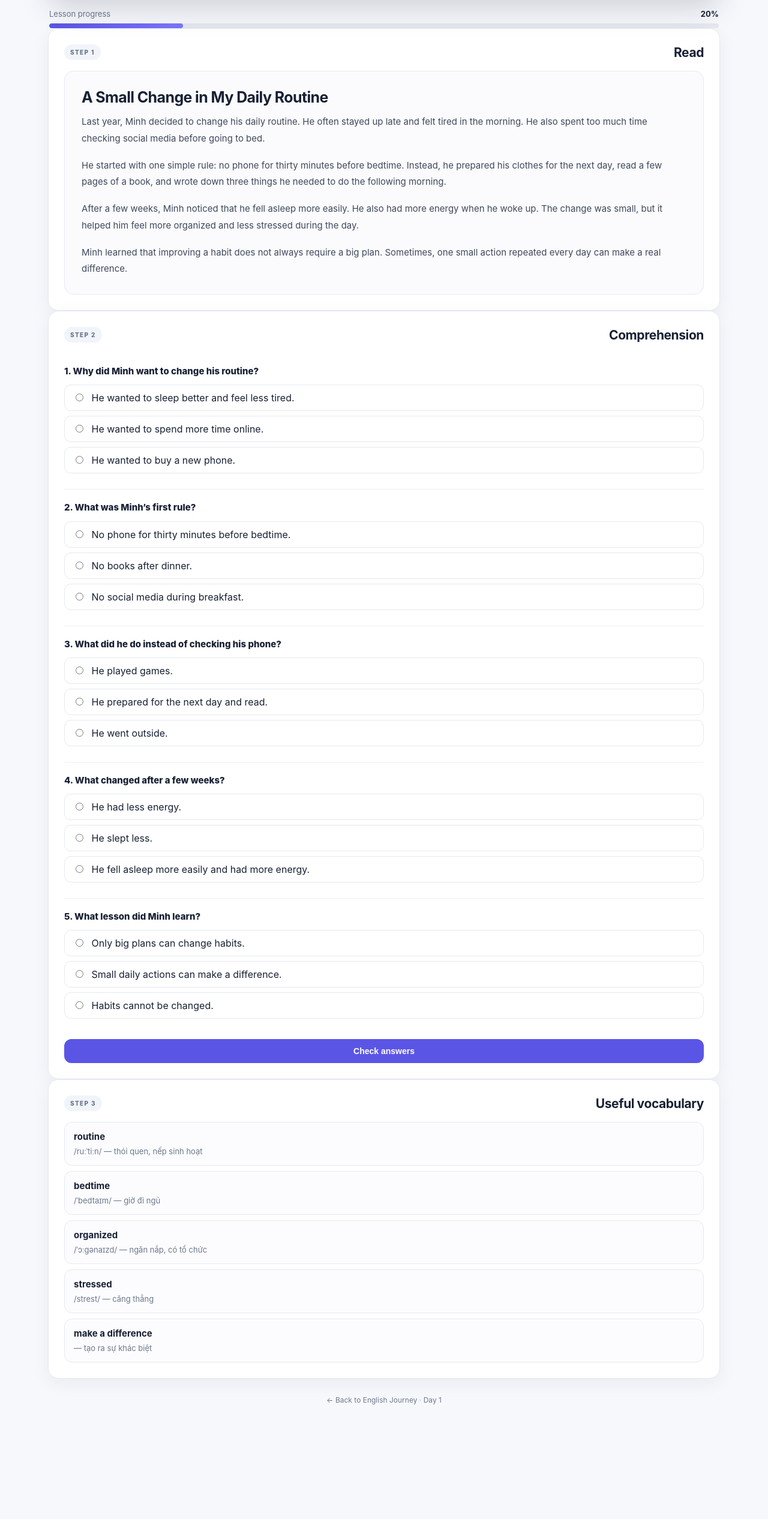
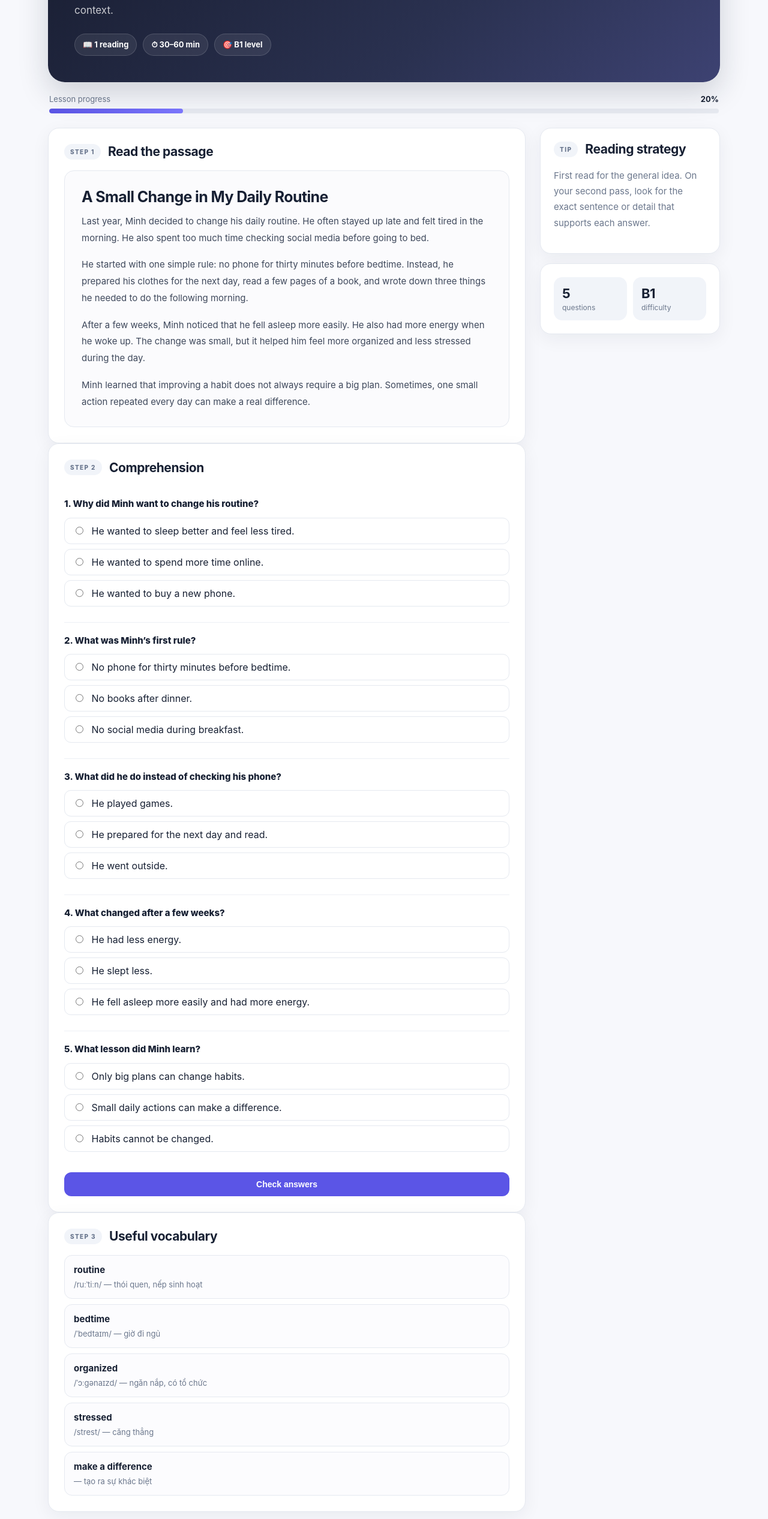
Before and after one commit to DangMinhSang/english_learning, a plain HTML site: page day_2/index.html in a window 1280 px wide. Shown: the part 258-2790 px from the top of the page at 60% size. Before the commit the page ends 2655 px from the top, so only its background shows below. Drawn offline with Linux system fonts and the light colour scheme.

Commit message:
Polish Day 2 lesson layout

```diff
--- a/day_2/index.html
+++ b/day_2/index.html
@@ -3,56 +3,25 @@
 <head>
 <meta charset="utf-8">
 <meta name="viewport" content="width=device-width, initial-scale=1">
-  <title>English Journey — Day 2</title>
+<title>English Journey — Day 2: Reading</title>
 <link rel="stylesheet" href="../style.css">
 </head>
 <body>
 <main class="app">
-  <header class="hero">
+<nav class="topbar"><a class="brand" href="../"><span class="brand-mark">E</span><span>English Journey</span></a><a class="nav-link" href="../">All lessons</a></nav>
+<header class="hero"><div class="hero-inner"><div class="eyebrow">DAY 2 · READING</div><h1>Read with more confidence.</h1><p>Read a practical B1 story, answer five questions, and notice useful vocabulary in context.</p><div class="hero-meta"><span class="pill">📖 1 reading</span><span class="pill">⏱ 30–60 min</span><span class="pill">🎯 B1 level</span></div></div></header>
+<section class="progress-wrap"><div class="progress-label"><span>Lesson progress</span><strong id="progressText">0%</strong></div><div class="progress"><div id="progressBar"></div></div></section>
+<div class="layout">
 <div>
-      <div class="eyebrow">🇬🇧 ENGLISH JOURNEY</div>
-      <h1>Day 2 — Reading</h1>
-      <p>Read a B1 text, answer five questions, and check your understanding.</p>
+<section class="card reading-card"><div class="section-head"><div class="section-title"><span class="step">STEP 1</span><h2>Read the passage</h2></div></div><article class="reading-text"><h3>A Small Change in My Daily Routine</h3><p>Last year, Minh decided to change his daily routine. He often stayed up late and felt tired in the morning. He also spent too much time checking social media before going to bed.</p><p>He started with one simple rule: no phone for thirty minutes before bedtime. Instead, he prepared his clothes for the next day, read a few pages of a book, and wrote down three things he needed to do the following morning.</p><p>After a few weeks, Minh noticed that he fell asleep more easily. He also had more energy when he woke up. The change was small, but it helped him feel more organized and less stressed during the day.</p><p>Minh learned that improving a habit does not always require a big plan. Sometimes, one small action repeated every day can make a real difference.</p></article></section>
+<section class="card quiz-card"><div class="section-head"><div class="section-title"><span class="step">STEP 2</span><h2>Comprehension</h2></div></div><div id="quiz"></div><button id="submitBtn" class="full">Check answers</button><div id="result" class="result" hidden></div></section>
+<section class="card"><div class="section-head"><div class="section-title"><span class="step">STEP 3</span><h2>Useful vocabulary</h2></div></div><div class="vocab-list"><div><strong>routine</strong><span>/ruːˈtiːn/ — thói quen, nếp sinh hoạt</span></div><div><strong>bedtime</strong><span>/ˈbedtaɪm/ — giờ đi ngủ</span></div><div><strong>organized</strong><span>/ˈɔːɡənaɪzd/ — ngăn nắp, có tổ chức</span></div><div><strong>stressed</strong><span>/strest/ — căng thẳng</span></div><div><strong>make a difference</strong><span>— tạo ra sự khác biệt</span></div></div></section>
+<div class="back-row"><a href="../">← Back to learning path</a><a href="../day_3/">Next: Day 3 Listening →</a></div>
 </div>
-    <div class="badge">30–60 min</div>
-  </header>
-
-  <section class="progress-wrap">
-    <div class="progress-label"><span>Lesson progress</span><strong id="progressText">0%</strong></div>
-    <div class="progress"><div id="progressBar"></div></div>
-  </section>
-
-  <section class="card reading-card">
-    <div class="section-head"><span class="step">STEP 1</span><h2>Read</h2></div>
-    <article class="reading-text">
-      <h3>A Small Change in My Daily Routine</h3>
-      <p>Last year, Minh decided to change his daily routine. He often stayed up late and felt tired in the morning. He also spent too much time checking social media before going to bed.</p>
-      <p>He started with one simple rule: no phone for thirty minutes before bedtime. Instead, he prepared his clothes for the next day, read a few pages of a book, and wrote down three things he needed to do the following morning.</p>
-      <p>After a few weeks, Minh noticed that he fell asleep more easily. He also had more energy when he woke up. The change was small, but it helped him feel more organized and less stressed during the day.</p>
-      <p>Minh learned that improving a habit does not always require a big plan. Sometimes, one small action repeated every day can make a real difference.</p>
-    </article>
-  </section>
-
-  <section class="card quiz-card">
-    <div class="section-head"><span class="step">STEP 2</span><h2>Comprehension</h2></div>
-    <div id="quiz"></div>
-    <button id="submitBtn" class="full">Check answers</button>
-    <div id="result" class="result" hidden></div>
-  </section>
-
-  <section class="card">
-    <div class="section-head"><span class="step">STEP 3</span><h2>Useful vocabulary</h2></div>
-    <div class="vocab-list">
-      <div><strong>routine</strong><span>/ruːˈtiːn/ — thói quen, nếp sinh hoạt</span></div>
-      <div><strong>bedtime</strong><span>/ˈbedtaɪm/ — giờ đi ngủ</span></div>
-      <div><strong>organized</strong><span>/ˈɔːɡənaɪzd/ — ngăn nắp, có tổ chức</span></div>
-      <div><strong>stressed</strong><span>/strest/ — căng thẳng</span></div>
-      <div><strong>make a difference</strong><span>— tạo ra sự khác biệt</span></div>
+<aside class="sidebar"><section class="card"><div class="section-head"><div class="section-title"><span class="step">TIP</span><h2>Reading strategy</h2></div></div><p>First read for the general idea. On your second pass, look for the exact sentence or detail that supports each answer.</p></section><section class="card"><div class="stats"><div class="stat"><strong>5</strong><span>questions</span></div><div class="stat"><strong>B1</strong><span>difficulty</span></div></div></section></aside>
 </div>
-  </section>
-
-  <footer><a href="../">← Back to English Journey</a> · <a href="../day_1/">Day 1</a></footer>
+<footer>English Journey · Day 2</footer>
+<script src="./script.js"></script>
 </main>
-<script src="./script.js"></script>
 </body>
 </html>
```
Lines whose indentation alone changed are shown as unchanged.
